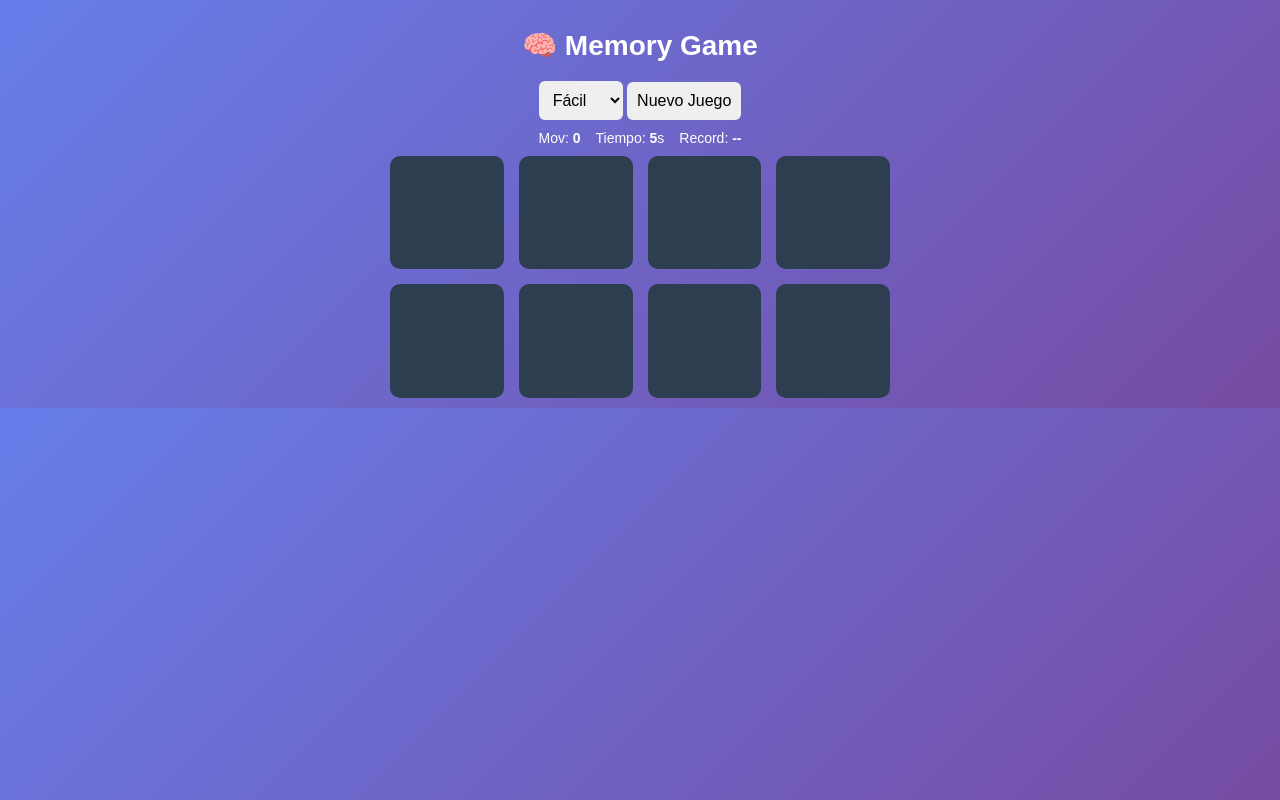
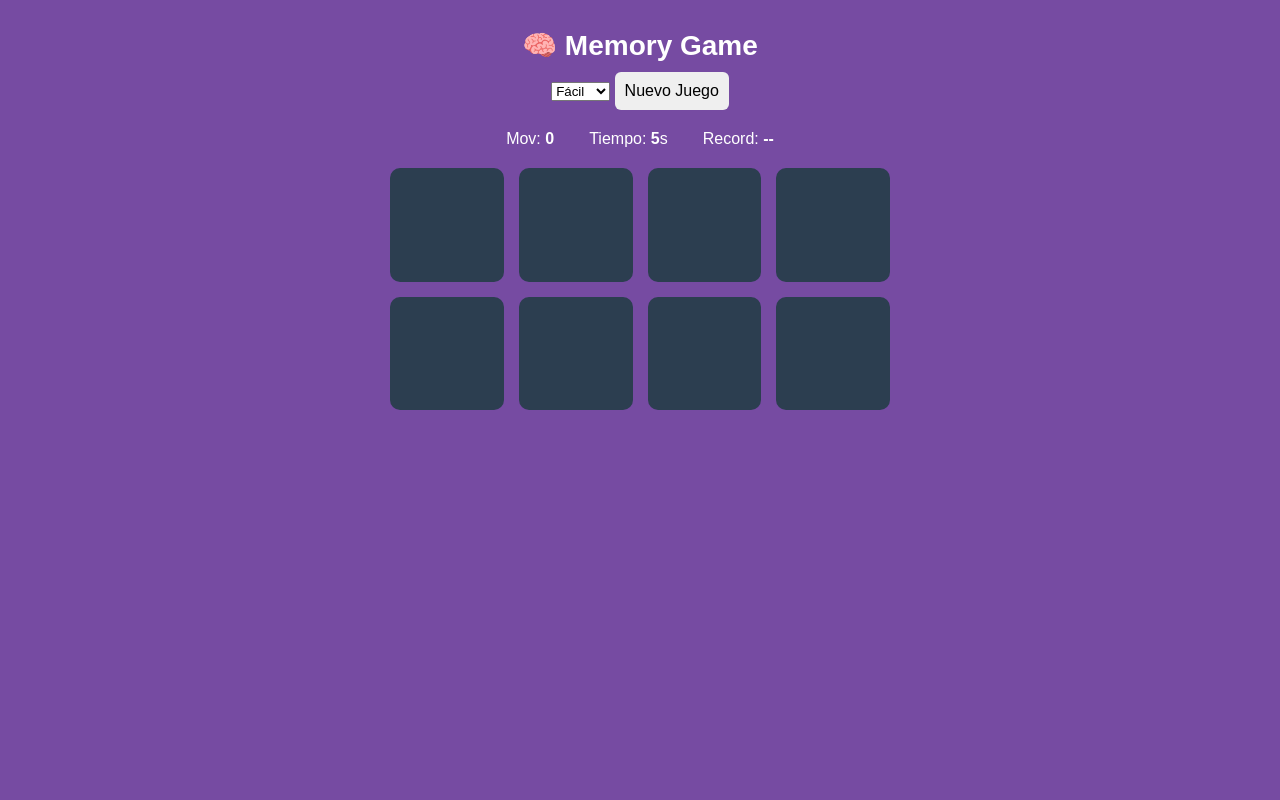
Before and after one commit to FlacoFavor/juego_de_memoria, a plain HTML site: page index.html in a window 1280 px wide. Drawn offline with Linux system fonts and the light colour scheme.

Commit message:
Update estilos.css

```diff
--- a/estilos.css
+++ b/estilos.css
@@ -1,26 +1,16 @@
 body{
 font-family:Arial;
 text-align:center;
-background:linear-gradient(135deg,#667eea,#764ba2);
 color:white;
 margin:0;
 padding:10px;
+background:#764ba2;
+transition:background 0.5s;
 }
 
-h1{
-font-size:28px;
-}
-
-.menu{
-margin:10px;
-}
-
-button,select{
-padding:10px;
-border:none;
-border-radius:6px;
-font-size:16px;
-}
+h1{font-size:28px;margin-bottom:10px;}
+.menu{margin:10px;}
+button, span{padding:10px;border:none;border-radius:6px;font-size:16px;}
 
 .stats{
 display:flex;
@@ -45,11 +35,11 @@ aspect-ratio:1/1;
 position:relative;
 transform-style:preserve-3d;
 transition:transform .5s;
+cursor:pointer;
+font-size:40px;
 }
 
-.card.flip{
-transform:rotateY(180deg);
-}
+.card.flip{transform:rotateY(180deg);}
 
 .face{
 position:absolute;
@@ -58,38 +48,15 @@ height:100%;
 display:flex;
 align-items:center;
 justify-content:center;
-font-size:32px;
 border-radius:10px;
 backface-visibility:hidden;
 }
 
-.front{
-background:#2c3e50;
-}
+.front{background:#2c3e50;}
+.back{background:white;transform:rotateY(180deg);}
 
-.back{
-background:white;
-color:black;
-transform:rotateY(180deg);
-}
-
-.win{
-margin-top:15px;
-font-size:22px;
-display:none;
-}
-
-/* pantalla grande */
+.win{margin-top:15px;font-size:22px;display:none;}
 
 @media(min-width:700px){
-
-.board{
-max-width:500px;
-gap:15px;
-}
-
-.face{
-font-size:40px;
-}
-
-}
+.board{max-width:500px;gap:15px;}
+.card{font-size:50px;}
```
